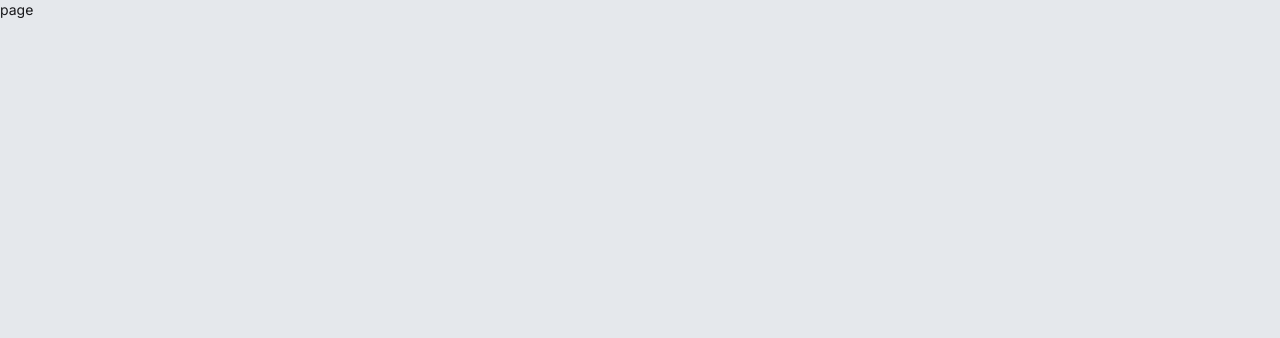
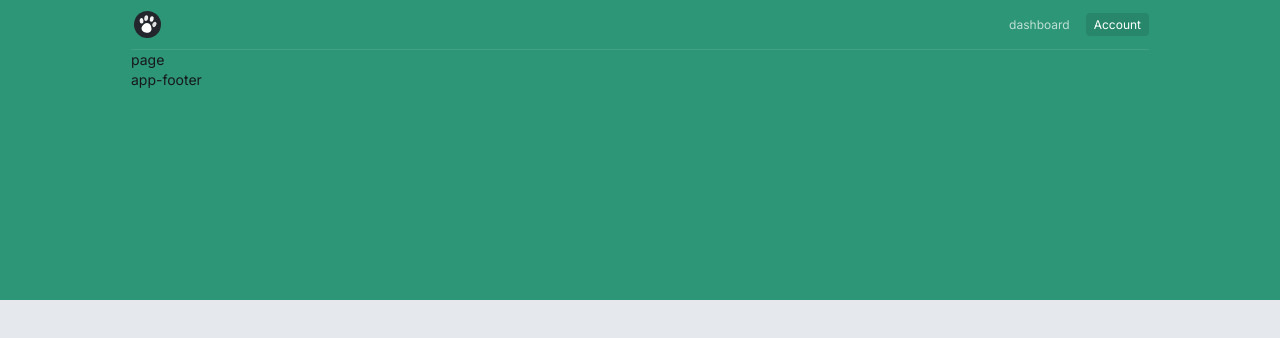
Before and after one commit to taleex/CR-PetSoft, a Next.js app: page /app/account in a window 1280 px wide. Shown: the top 338 px of the page. Built offline with nearby package versions, Linux system fonts and the light colour scheme.

Commit message:
header setup

```diff
--- /dev/null
+++ b/src/app/(app)/app/layout.tsx
@@ -0,0 +1,16 @@
+import AppHeader from "@/components/app-header";
+import BackgroundPattern from "@/components/background-pattern";
+import AppFooter from "@/components/ui/app-footer";
+
+export default function Layout({children}: {children: React.ReactNode}) {
+  return (
+    <>
+        <BackgroundPattern />
+            <div className="max-w-[1050px] mx-auto px-4">
+                <AppHeader />
+                    {children}
+                <AppFooter />
+            </div>
+    </>
+  )
+}
--- /dev/null
+++ b/src/components/app-header.tsx
@@ -0,0 +1,39 @@
+"use client";
+
+import Link from "next/link";
+import Logo from "./logo";
+import { usePathname } from "next/navigation";
+import { cn } from "@/lib/utils";
+
+const routes = [
+    {
+        label: "dashboard",
+        path: "/app/dashboard"
+    },
+    {
+        label: "Account",
+        path: "/app/account"
+    }
+]
+
+export default function AppHeader() {
+
+	const activePathname = usePathname();
+
+  return (
+    <header className="flex justify-between items-center border-b border-white/10 py-2">
+        <Logo />
+        <nav className="">
+            <ul className="flex gap-2 text-xs">
+                {	routes.map((route) => (
+											<li key={route.path}>
+													<Link className={cn("text-white/70  rounded-sm px-2 py-1 hover:text-white focus:text-white transition",{
+														'bg-black/10 text-white': route.path === activePathname,
+													 })} href={route.path}>{route.label}</Link>
+											</li>
+										))}
+            </ul>
+        </nav>
+    </header>
+  )
+}
--- /dev/null
+++ b/src/components/background-pattern.tsx
@@ -0,0 +1,6 @@
+
+export default function BackgroundPattern() {
+  return (
+    <div className="bg-[#2C9676] h-[300px] w-full absolute top-0 -z-10" />
+  )
+}
--- /dev/null
+++ b/src/components/ui/app-footer.tsx
@@ -0,0 +1,6 @@
+
+export default function AppFooter() {
+  return (
+    <div>app-footer</div>
+  )
+}
```
